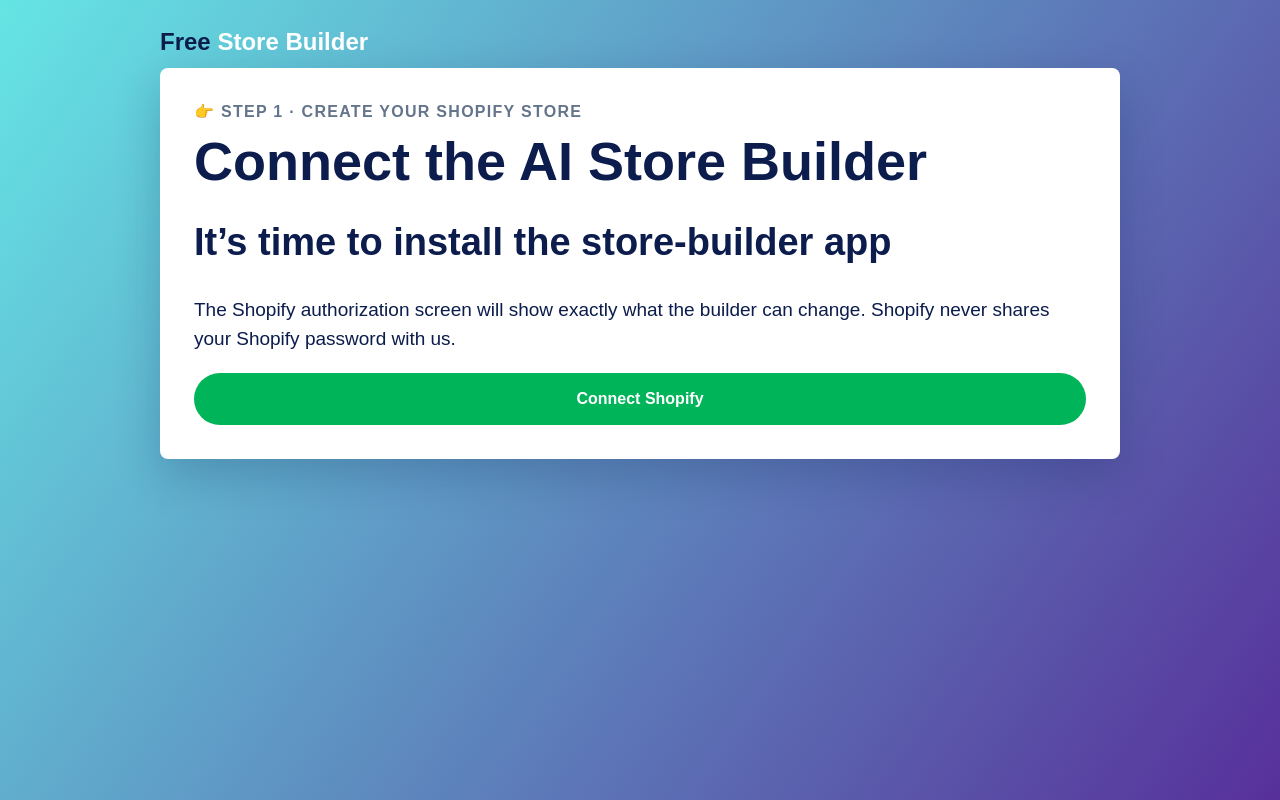
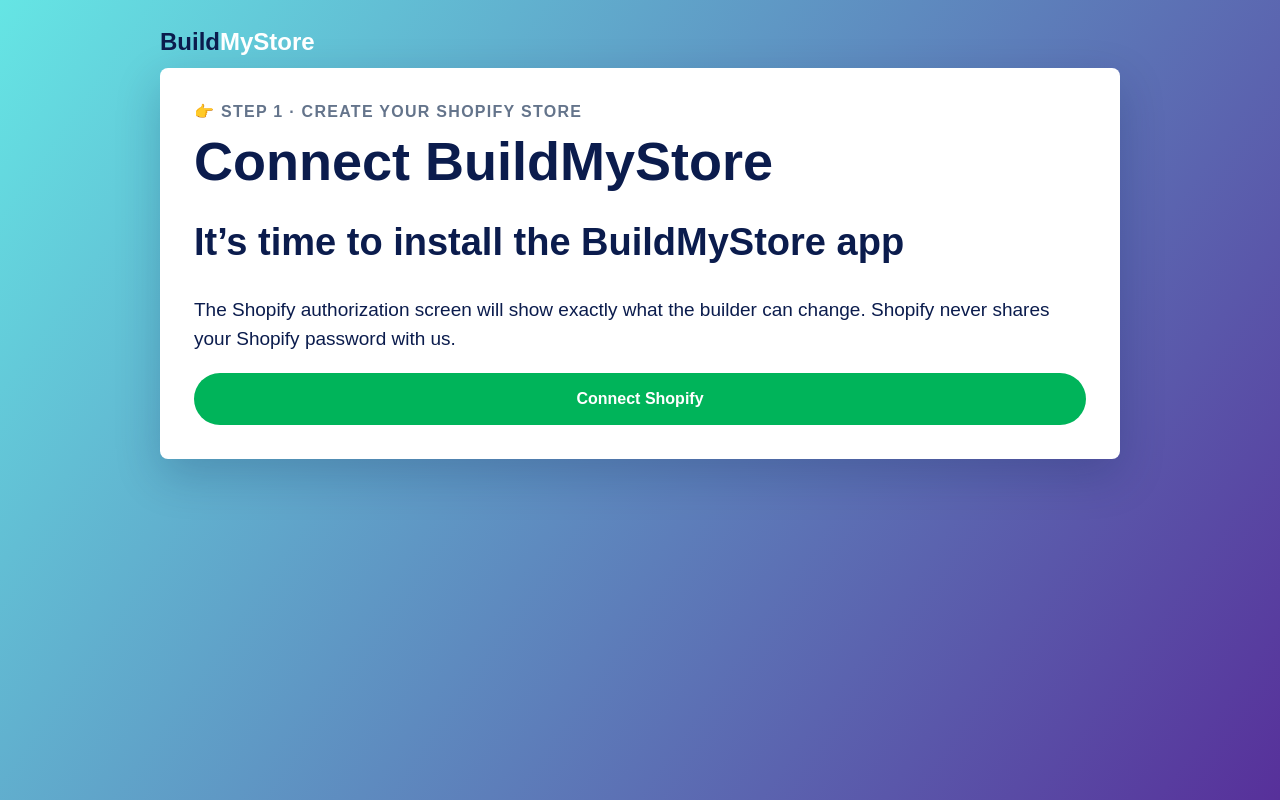
Before and after one commit to codelist99/storebuilder, a Next.js app: page /install in a window 1280 px wide. Built offline with nearby package versions, Linux system fonts and the light colour scheme.

Commit message:
Apply BuildMyStore branding

```diff
--- a/app/install/page.tsx
+++ b/app/install/page.tsx
@@ -4,8 +4,8 @@ export default async function InstallPage({ searchParams }: { searchParams: Prom
   const { shop = "" } = await searchParams;
   return (
     <FunnelShell>
-      <h1>Connect the AI Store Builder</h1>
-      <h2>It’s time to install the store-builder app</h2>
+      <h1>Connect BuildMyStore</h1>
+      <h2>It’s time to install the BuildMyStore app</h2>
       <p>The Shopify authorization screen will show exactly what the builder can change. Shopify never shares your Shopify password with us.</p>
       <a className="btn" href={`/api/shopify/install?shop=${encodeURIComponent(shop)}`}>Connect Shopify</a>
     </FunnelShell>
--- a/app/layout.tsx
+++ b/app/layout.tsx
@@ -2,7 +2,7 @@ import type { Metadata } from "next";
 import "./styles.css";
 
 export const metadata: Metadata = {
-  title: "Free Store Builder",
+  title: "BuildMyStore",
   description: "Launch a ready-to-customize Shopify store."
 };
 
--- a/app/page.tsx
+++ b/app/page.tsx
@@ -3,7 +3,7 @@ import { FunnelShell } from "@/components/FunnelShell";
 
 export default function Home() {
   return (
-    <FunnelShell step="Free ecommerce store build">
+    <FunnelShell step="BuildMyStore ecommerce setup">
       <h1>We’ll build your Shopify store for you</h1>
       <p>Open your Shopify account, securely connect your store, and let our builder install the storefront foundation for you.</p>
       <ul>
--- a/components/FunnelShell.tsx
+++ b/components/FunnelShell.tsx
@@ -1,7 +1,7 @@
 export function FunnelShell({ children, step = "Step 1 · Create your Shopify store" }: { children: React.ReactNode; step?: string }) {
   return (
     <main className="shell">
-      <div className="brand">Free <span>Store Builder</span></div>
+      <div className="brand">Build<span>MyStore</span></div>
       <section className="step-card">
         <div className="step-kicker">👉 {step}</div>
         {children}
```
Also changed, not shown: 1 other file (tests, documents, lock files or other folders).
